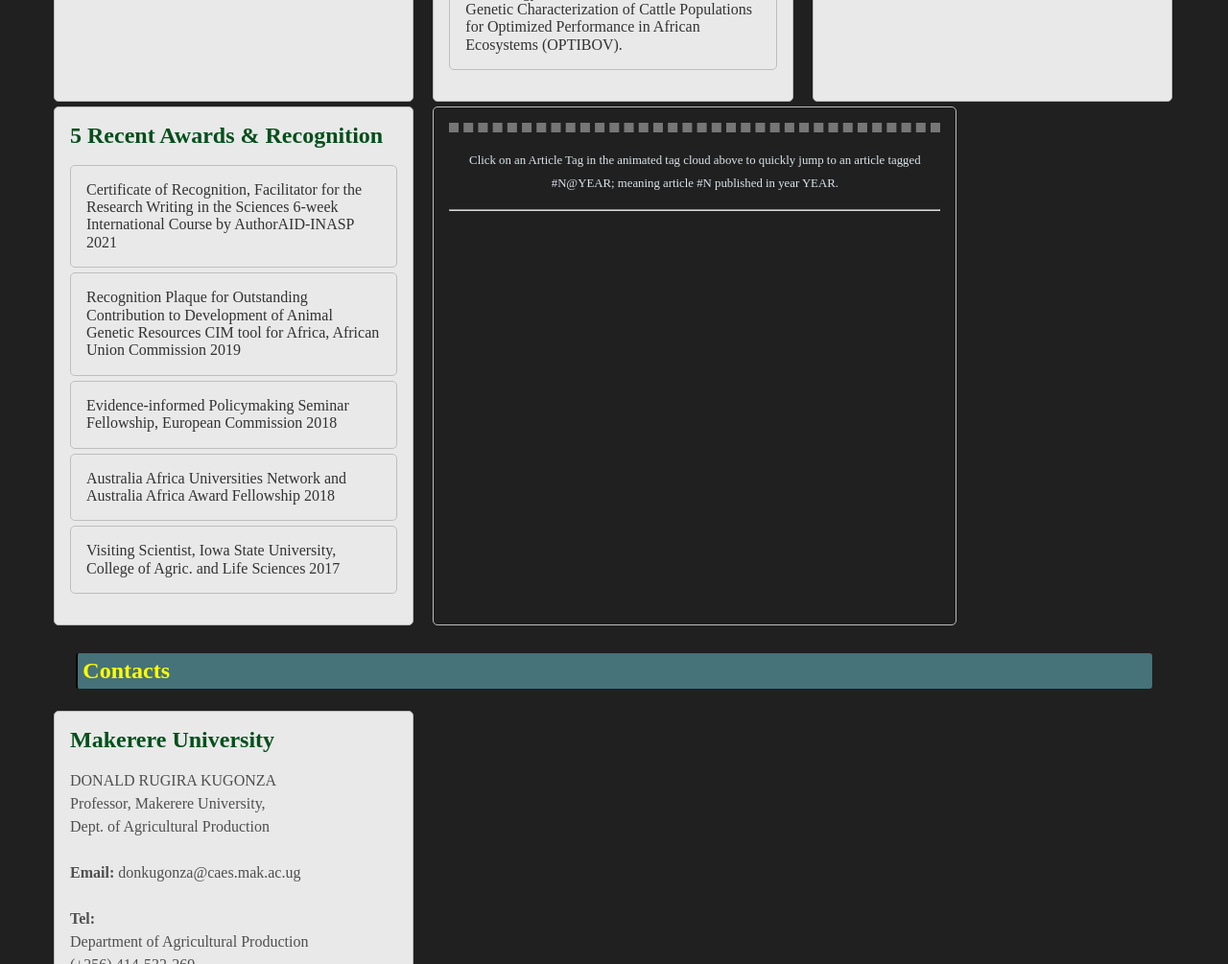
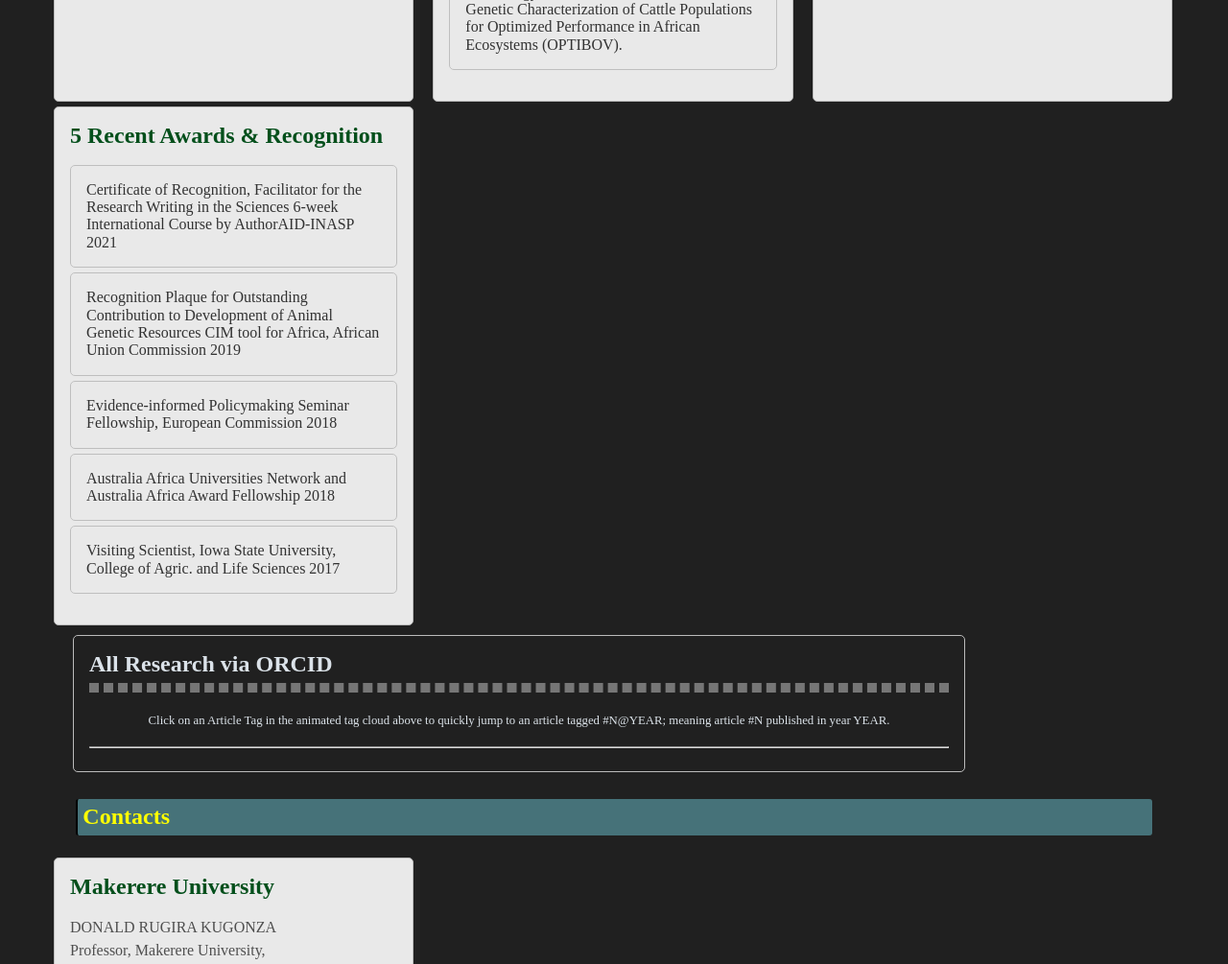
Before and after one commit to mcnemesis/profdonk, a plain HTML site: page index.html in a window 1280 px wide. Shown: the part 2265-3270 px from the top of the page at 96% size. Drawn offline with nearby package versions, Linux system fonts and the light colour scheme; no server answers.

Commit message:
style tag cloud section better

```diff
--- a/index.html
+++ b/index.html
@@ -214,8 +214,11 @@ Visiting Scientist, Iowa State University, College of Agric. and Life Sciences
           </div>
         </li>
 
+
+
         <li class="item item8">
             <div class="item-text">
+                <h2>All Research via ORCID</h2>
 
                 <div id="dynamic_academia_portfolio">
                     <center>
--- a/script.js
+++ b/script.js
@@ -63,7 +63,7 @@ $(document).ready(function () {
 
 
 function renderTagCloud(entries){
-  var tagVw = window.innerWidth * 0.38;
+  var tagVw = window.innerWidth * 0.68;
    var settings = {
                 entries: entries,
                 width: tagVw,
--- a/style.css
+++ b/style.css
@@ -194,7 +194,7 @@ nav ul li a:active {
 }
 
 #tag_cloud {
-  width: 40vw;
+  width: 70vw;
   margin-left:auto;
   margin-right:auto;
   border:gray 5px dashed;
@@ -223,5 +223,10 @@ nav ul li a:active {
 }
 
 .item8 {
+    margin-top: 5px;
     background: none !important;
 }
+
+.item8 h2 {
+    color: aliceblue !important;
+}
```
Lines whose indentation alone changed are shown as unchanged.
